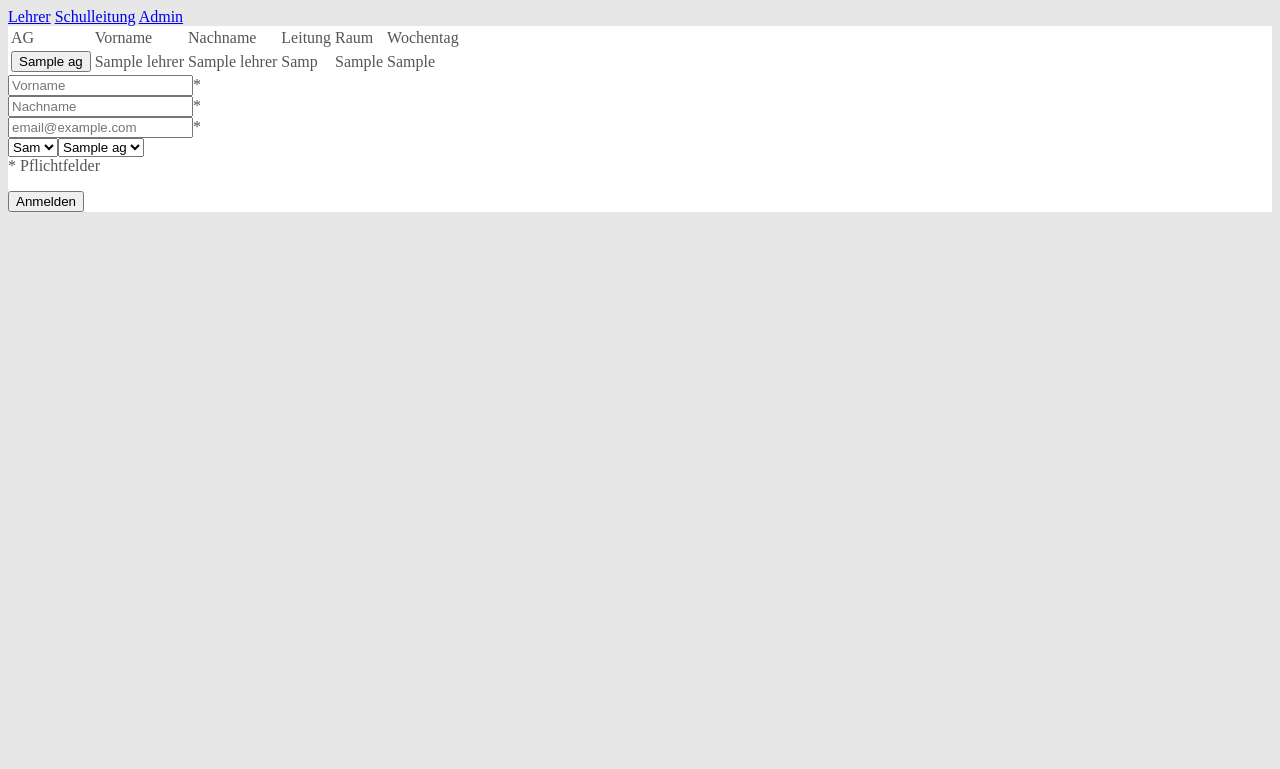
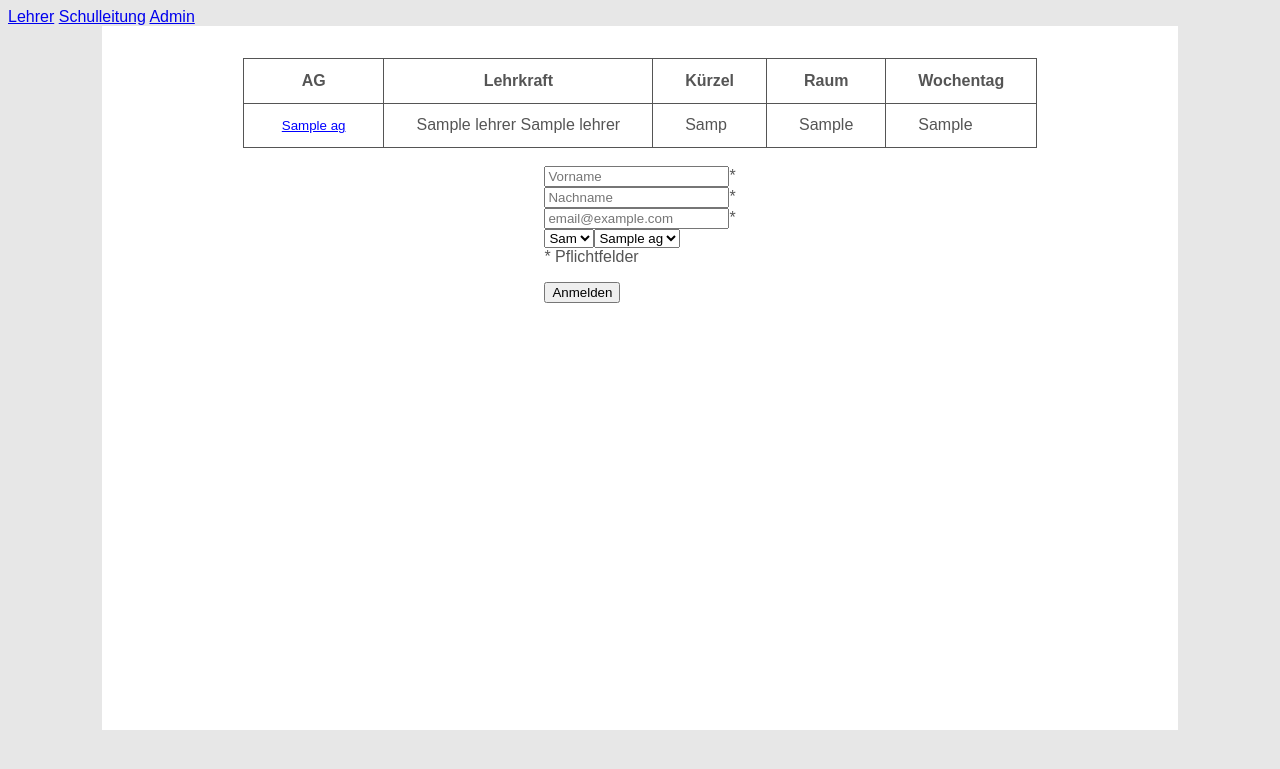
Before and after one commit to Sobottasgithub/AG-Verwaltung, a PHP site: page / in a window 1280 px wide. Shown: the top 769 px of the page. Run offline with PHP 8.4, Linux system fonts and the light colour scheme; tables that the repository leaves empty hold one stand-in row (values such as "Sample post").

Commit message:
update: style index WIP

```diff
--- a/www-root/index.php
+++ b/www-root/index.php
@@ -11,11 +11,20 @@
     <a href="/utils/lehrer.php">Lehrer</a>
     <a href="/utils/schulleitung.php">Schulleitung</a>
     <a href="/utils/admin.php">Admin</a>
-    <div class="pageBody">
-      <?php
-          include "utils/agDisplay.php";
-          include "utils/agRegisterForm.php";
-      ?>
+    <div class="center">
+      <div class="pageBody">
+        <div class="center">
+          <?php
+              include "utils/agDisplay.php";
+          ?>
+        </div>
+        <br/>
+        <div class="center">
+          <?php
+              include "utils/agRegisterForm.php";
+          ?>
+        </div>
+      </div>
     </div>
   </body>
 </html>
--- a/www-root/styles/style.css
+++ b/www-root/styles/style.css
@@ -7,8 +7,44 @@
 body {
   background-color: var(--primary-body-bg);
   color: var(--font-color);
+  font-family: Arial, Helvetica, sans-serif;
+}
+
+table {
+  border: 1px solid var(--font-color);
+  border-collapse: collapse;
+}
+
+th, td {
+  border: 1px solid var(--font-color);
+  padding-right: 2em;
+  padding-left: 2em;
+  padding-top: 0.8em;
+  padding-bottom: 0.8em;
+
 }
 
 .pageBody {
   background-color: var(--secondary-body-bg);
+  width: 80%;
+  min-height: 80vh;
+  padding:2em;
 }
+
+.center {
+  display: flex;
+  flex-direction: row;
+  align-items: center;
+  justify-content: center;
+}
+
+.agButtonDisplay {
+  background-color: rgba(0,0,0,0);
+  border: 0px solid;
+  color: blue;
+  text-decoration: underline;
+}
+
+.agButtonDisplay:hover {
+  color: red;
+}
--- a/www-root/utils/agDisplay.php
+++ b/www-root/utils/agDisplay.php
@@ -6,13 +6,12 @@
 
     echo "<form action='/utils/agDetails.php' method='post'>";
     echo "<table>";
-    echo "<tr><td>AG</td><td>Vorname</td><td>Nachname</td><td>Leitung</td><td>Raum</td><td>Wochentag</td></tr>";
+    echo "<tr><th>AG</th><th>Lehrkraft</th><th>Kürzel</th><th>Raum</th><th>Wochentag</th></tr>";
     if ($result->rowCount() > 0) {
         while($row = $result->fetch(PDO::FETCH_ASSOC)) {
             echo "<tr>";
-            echo "<td><button type='submit' name='agName' value='".$row["Name"]."'>" . $row["Name"] . "</button></td>";
-            echo "<td>" . $row["Vorname"] . "</td>";
-            echo "<td>" . $row["Nachname"] . "</td>";
+            echo "<td><button class='agButtonDisplay' type='submit' name='agName' value='".$row["Name"]."'>" . $row["Name"] . "</button></td>";
+            echo "<td>" . $row["Vorname"] . " " . $row["Nachname"] . "</td>";
             echo "<td>" . $row["Leitung"] . "</td>";
             echo "<td>" . $row["Raum"] . "</td>";
             echo "<td>" . $row["Wochentag"] . "</td>";
```
